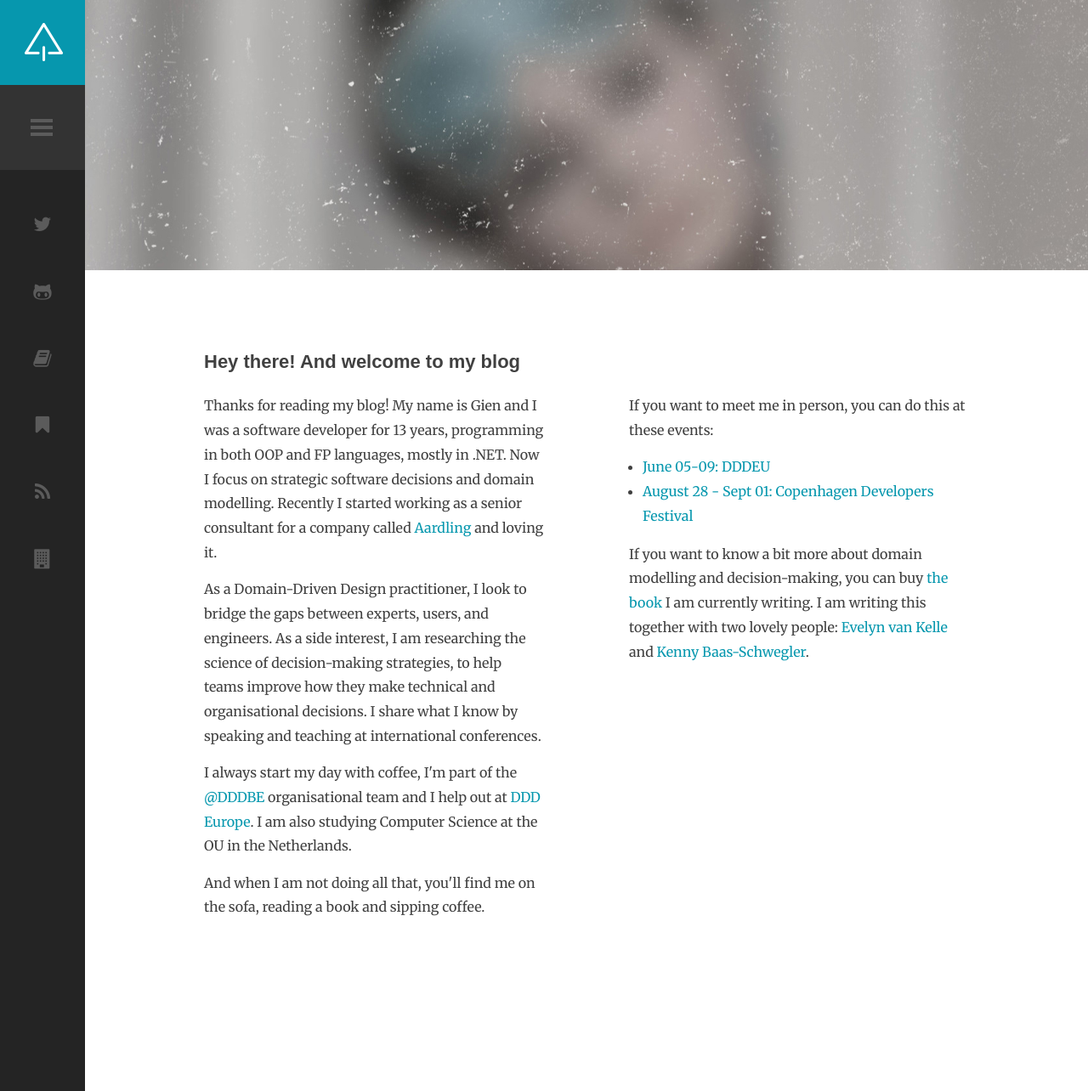
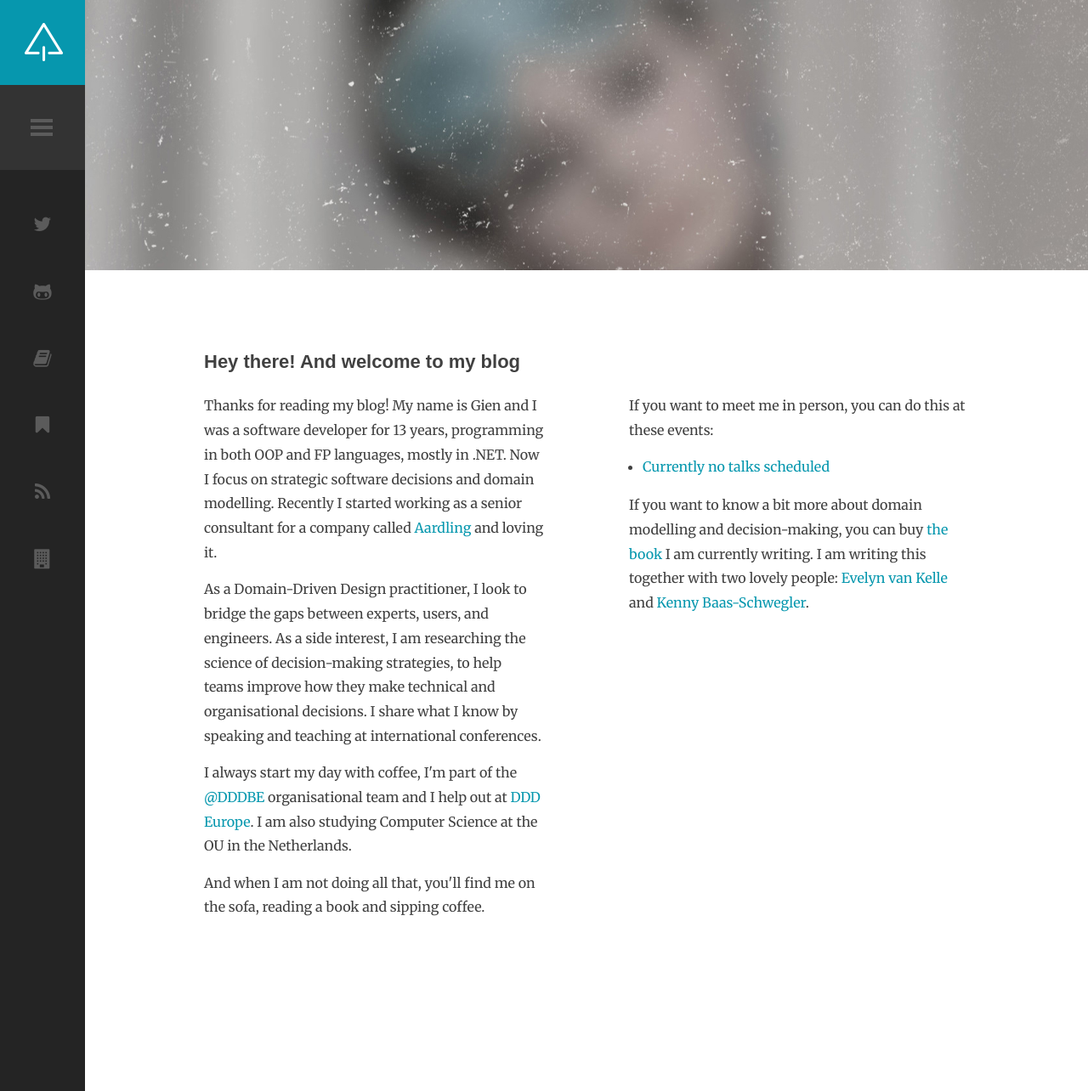
Before and after one commit to selketjah/selketjah.github.io, a Jekyll site: the page built from about.html, in a window 1280 px wide. Shown: the whole page at 85% size. Built offline with Jekyll 4.4.1, drawn with Linux system fonts in a browser that asks for light colours.

Commit message:
Update speakering engagements

```diff
--- a/about.html
+++ b/about.html
@@ -39,8 +39,7 @@ class: about page page-template-default
                     If you want to meet me in person, you can do this at these events:
                 </p>
                 <ul>
-                    <li><a href="https://dddeurope.com/" target="_blank">June 05-09: DDDEU</a></li>
-                    <li><a href="https://cphdevfest.com/" target="_blank">August 28 - Sept 01: Copenhagen Developers Festival</a></li>
+                    <li><a href="#" target="_blank">Currently no talks scheduled</a></li>
                 </ul>
                 <p>
                     If you want to know a bit more about domain modelling and decision-making, you can buy <a href="https://www.manning.com/books/collaborative-software-design" target="_blank">the book</a> I am currently writing.
```
